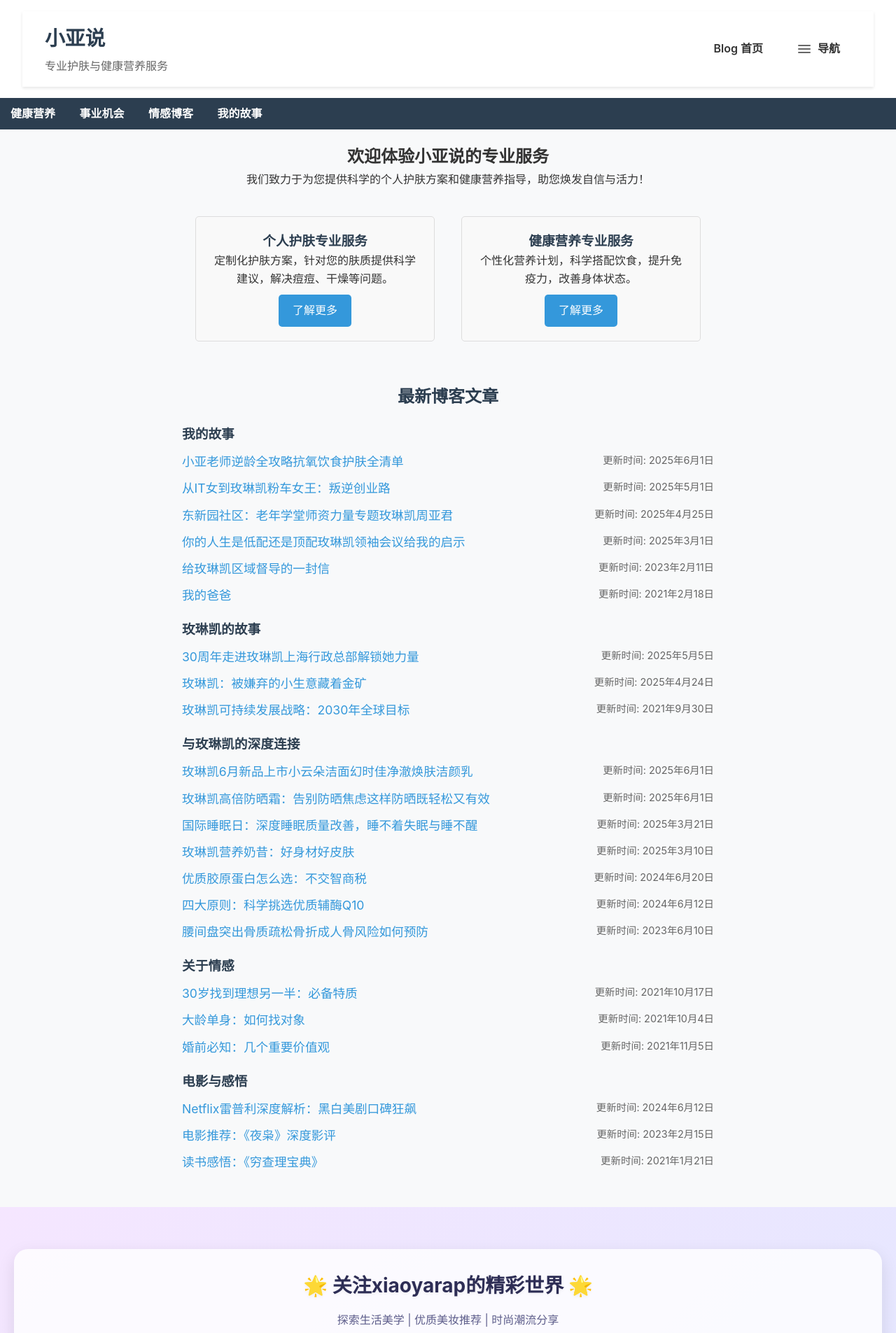
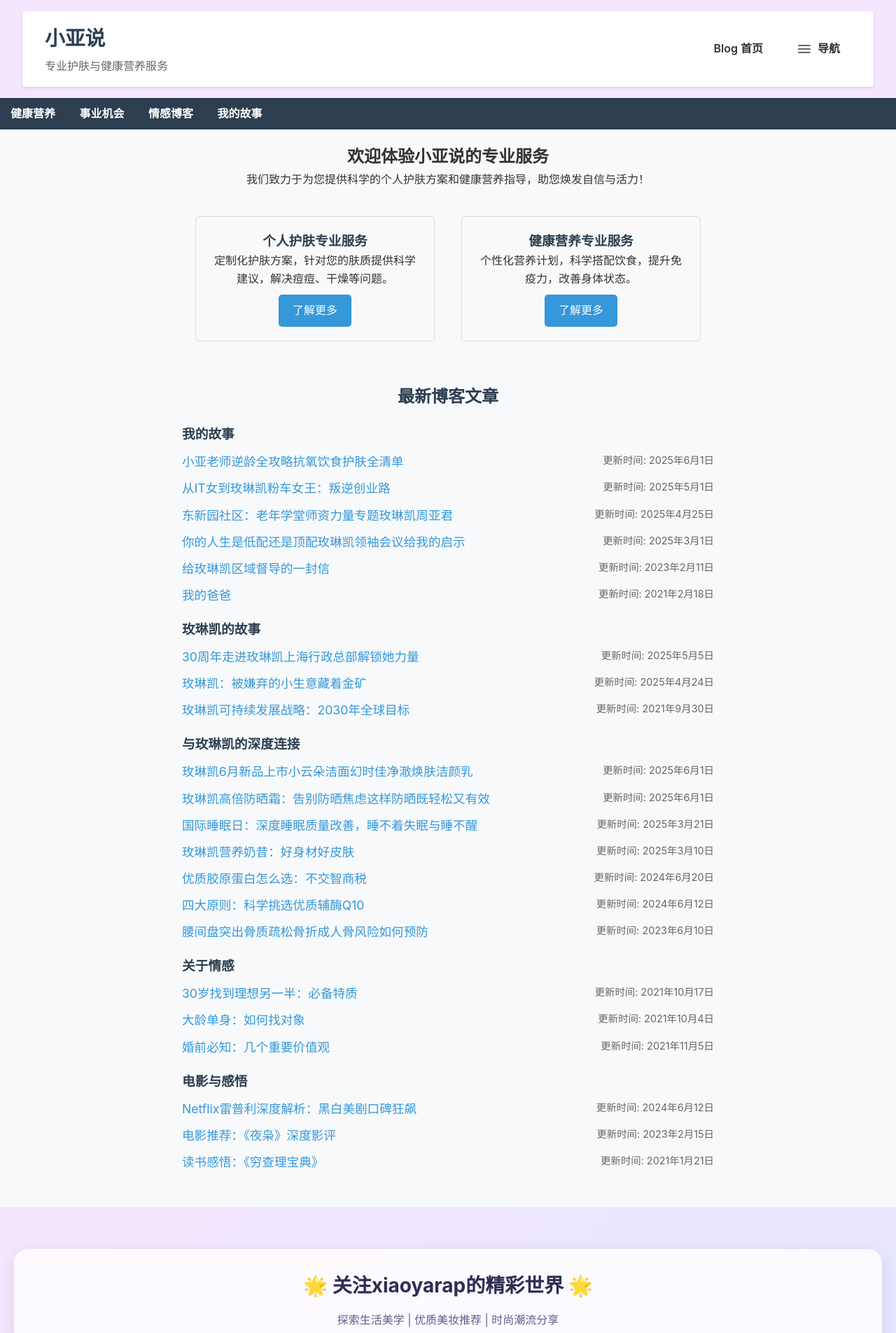
Before and after one commit to xiaoyarap/blog, a Jekyll site: the page built from index.html, in a window 1280 px wide. Shown: the top 1905 px of the page at 70% size. Built offline with Jekyll 4.4.1, drawn with Linux system fonts in a browser that asks for light colours.

Commit message:
update header.html bg color

```diff
--- a/_includes/header.html
+++ b/_includes/header.html
@@ -5,7 +5,7 @@
   <meta name="viewport" content="width=device-width, initial-scale=1.0">
 <style>
         .site-header {
-          background: #fff;
+          background: #f5e6ff;
           box-shadow: 0 2px 8px rgba(0,0,0,0.05);
           padding: 1rem 2rem;
         }
```
